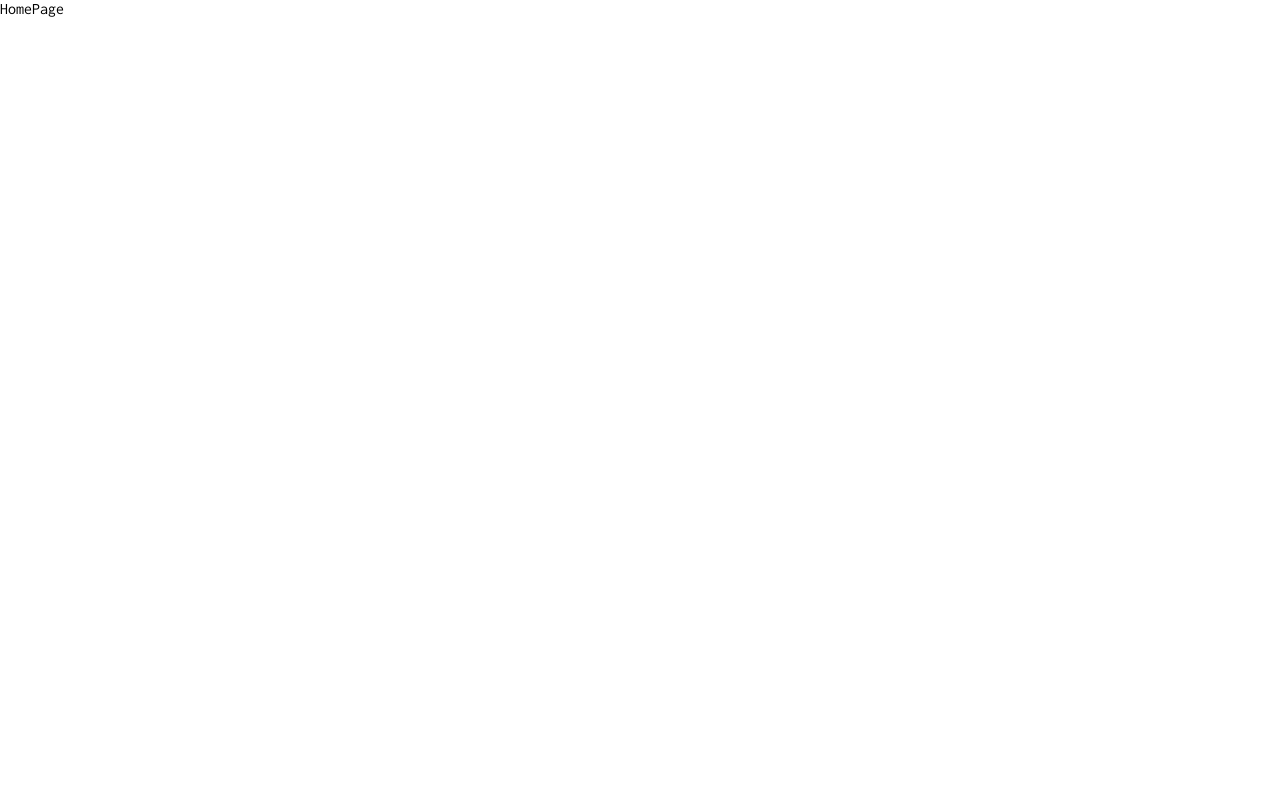
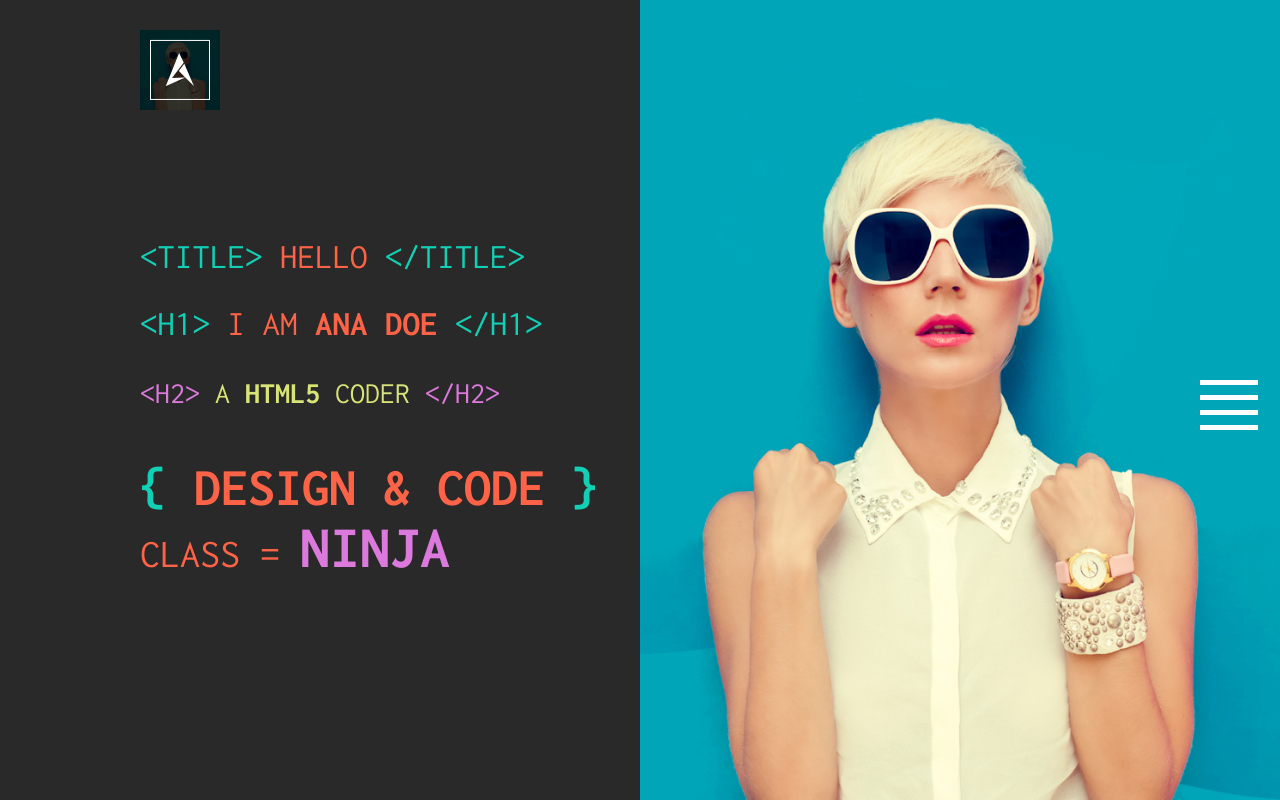
Before and after one commit to secondnumber/own-cv-old, a React (Create React App) app: page / in a window 1280 px wide. Built offline with nearby package versions, Linux system fonts and the light colour scheme; a web font is replaced by a local one.

Commit message:
feat(product): make home page

```diff
--- a/public/index.html
+++ b/public/index.html
@@ -24,7 +24,7 @@
       work correctly both with client-side routing and a non-root public URL.
       Learn how to configure a non-root public URL by running `npm run build`.
     -->
-    <title>React App</title>
+    <title>Yulya Vorontsova</title>
   </head>
   <body>
     <noscript>You need to enable JavaScript to run this app.</noscript>
--- a/src/colors.scss
+++ b/src/colors.scss
@@ -5,3 +5,4 @@ $orange: hsla(9, 100%, 64%, 1);
 $fuchsia: hsla(300, 59%, 67%, 1);
 $yellow: hsla(67, 68%, 68%, 1);
 $turquoiseDark:  hsla(186, 100%, 36%, 1);
+$white: hsla(0, 0%, 100%, 1);
--- a/src/components/Home/HomePage.jsx
+++ b/src/components/Home/HomePage.jsx
@@ -1,5 +1,43 @@
 import React from 'react';
+import classes from './HomePage.module.scss'
+import Logo from '../../assets/img/logo.png'
+import ToggleButtons from "../common/ToggleButtons";
 
-const HomePage = () => <div>HomePage</div>;
+const HomePage = () =>
+    <div className={classes.wrapper}>
+            <div className={classes.introBlock}>
+                <div className={classes.intro}>
+                    <img className={classes.logo} src={Logo} alt="Logo"/>
+                        <p className={classes.title}>
+                            <span className={classes.turquoise}>&lt;title&gt;</span>
+                            &nbsp;Hello&nbsp;
+                            <span className={classes.turquoise}>&lt;/title&gt;</span>
+                        </p>
+                        <h1 className={classes.title}>
+                            <span className={classes.turquoise}>&lt;h1&gt;</span>
+                            &nbsp;I am <span className={classes.bold}>Ana Doe&nbsp;</span>
+                            <span className={classes.turquoise}>&lt;/h1&gt;</span>
+                        </h1>
+                        <p className={classes.subtitle}>
+                            <span className={classes.fuchsia}>&lt;h2&gt;</span>
+                            &nbsp;A <span className={classes.bold}>HTML5 </span>CODER&nbsp;
+                            <span className={classes.fuchsia}>&lt;/h2&gt;</span>
+                        </p>
+                        <p className={classes.caption}>
+                            <span className={classes.turquoise}>&#123;</span>
+                            &nbsp;Design & Code&nbsp;
+                            <span className={classes.turquoise}>&#125;</span>
+                        </p>
+                        <p className={classes.attribute}>CLASS =&nbsp;
+                            <span className={`${classes.fuchsia} ${classes.bold} ${classes.big}`}>NINJA</span>
+                        </p>
+                    </div>
+                </div>
+            <div className={classes.imageBlock}>
+                <div className={classes.buttons}>
+                <ToggleButtons />
+                </div>
+            </div>
+    </div>;
 
 export default HomePage;
--- /dev/null
+++ b/src/components/Home/HomePage.module.scss
@@ -0,0 +1,92 @@
+@import "../../colors";
+
+.wrapper {
+  width: 100vw;
+  height: 100vh;
+  display: flex;
+  background-color: $grayDark;
+}
+
+.introBlock {
+  flex-basis: 50%;
+  display: flex;
+  justify-content: flex-end;
+}
+
+.imageBlock {
+  flex-basis: 50%;
+  display: flex;
+  justify-content: flex-end;
+  align-items: center;
+  background-color: $turquoiseDark;
+  background-image: url("../../assets/img/anna.png");
+  background-repeat: no-repeat;
+  background-position: center;
+  background-size: cover;
+}
+
+.intro {
+  position: relative;
+  flex-basis: 65%;
+  min-width: 500px;
+  display: flex;
+  flex-direction: column;
+  justify-content: center;
+}
+
+.logo {
+  position: absolute;
+  top: 10px;
+  align-self: flex-start;
+  padding-top: 20px;
+}
+
+.title {
+  padding: 15px 0;
+  text-transform: uppercase;
+  font-size: 35px;
+  font-weight: normal;
+  color: $orange;
+}
+
+.subtitle {
+  padding: 20px 0 50px 0;
+  text-transform: uppercase;
+  font-size: 30px;
+  font-weight: normal;
+  color: $yellow;
+}
+
+.turquoise {
+  color: $turquoise;
+}
+
+.fuchsia {
+  color: $fuchsia;
+}
+
+.bold {
+  font-weight: bold;
+}
+
+.big {
+  font-size: 60px;
+}
+
+.caption {
+  text-transform: uppercase;
+  font-size: 54px;
+  font-weight: bold;
+  color: $orange;
+}
+
+.attribute {
+  text-transform: uppercase;
+  font-size: 40px;
+  font-weight: normal;
+  color: $orange;
+}
+
+.buttons {
+  padding-right: 20px;
+}
--- /dev/null
+++ b/src/components/common/ToggleButtons.jsx
@@ -0,0 +1,21 @@
+import React from 'react';
+import classes from './ToggleButtons.module.scss'
+import { Link } from "react-router-dom";
+
+const ToggleButtons = () =>
+    <ul className={classes.list}>
+        <li className={classes.item}>
+            <Link to='/'><button className={classes.button}></button></Link>
+        </li>
+        <li className={classes.item}>
+            <Link to='/about'><button className={classes.button}></button></Link>
+        </li>
+        <li className={classes.item}>
+            <Link to='/projects'><button className={classes.button}></button></Link>
+        </li>
+        <li className={classes.item}>
+            <Link to='/contacts'><button className={classes.button}></button></Link>
+        </li>
+    </ul>;
+
+export default ToggleButtons;
--- /dev/null
+++ b/src/components/common/ToggleButtons.module.scss
@@ -0,0 +1,39 @@
+@import "../../colors";
+
+.list {
+  width: 60px;
+  height: 70px;
+  list-style-type: none;
+}
+
+.visuallyHidden {
+  position: absolute;
+  clip: rect(0 0 0 0);
+  width: 1px;
+  height: 1px;
+  margin: -1px;
+}
+
+.item {
+  width: 58px;
+  height: 5px;
+  margin: 10px 0;
+}
+
+.button {
+  width: 58px;
+  height: 5px;
+  background-color: $white;
+  border: 1px solid $white;
+  outline: none;
+  cursor: pointer;
+}
+
+.button:active {
+  width: 58px;
+  height: 5px;
+  background-color: transparent;
+  border: 1px solid $white;
+  outline: none;
+  cursor: pointer;
+}
--- a/src/index.css
+++ b/src/index.css
@@ -25,16 +25,16 @@
   font-style: normal;
 }
 
+* {
+  margin: 0;
+  padding: 0;
+}
+
 body {
-  margin: 0;
   font-family: 'Inconsolata', -apple-system, BlinkMacSystemFont, 'Segoe UI', 'Roboto', 'Oxygen',
     'Ubuntu', 'Cantarell', 'Fira Sans', 'Droid Sans', 'Helvetica Neue',
     sans-serif;
   -webkit-font-smoothing: antialiased;
   -moz-osx-font-smoothing: grayscale;
+  color: white;
 }
-
-code {
-  font-family: source-code-pro, Menlo, Monaco, Consolas, 'Courier New',
-    monospace;
-}
```
Also changed, not shown: src/assets/img/anna.png, src/assets/img/logo.png (added).
